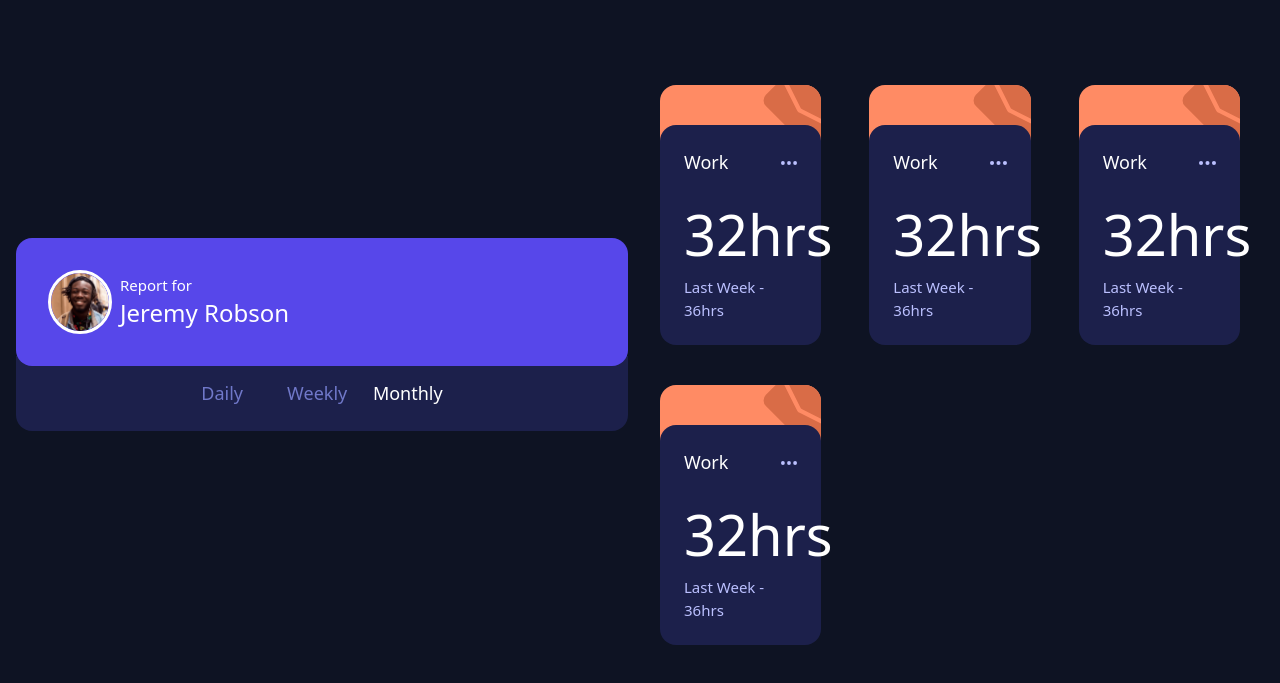
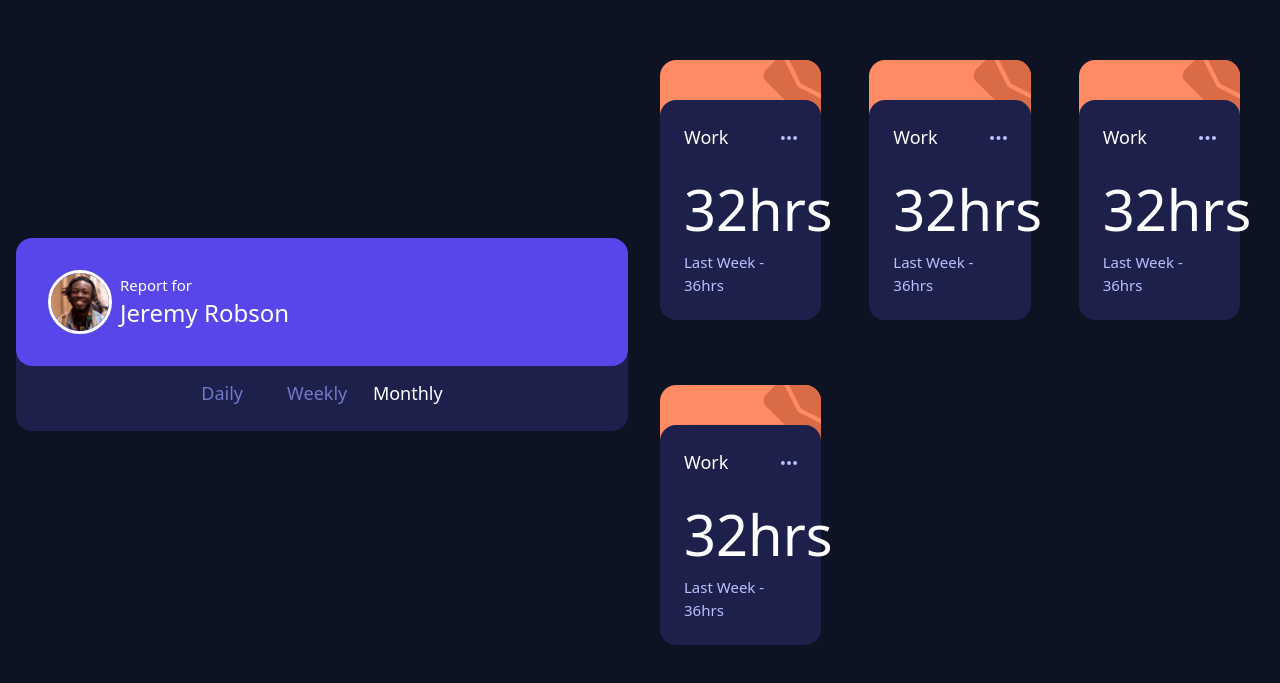
Before and after one commit to NarelaCamara/time-tracking-dashboard, a React (Vite) app: page / in a window 1280 px wide. Shown: the part 103-786 px from the top of the page. Built offline with nearby package versions, Linux system fonts and the light colour scheme.

Commit message:
feat: card

```diff
--- a/src/components/card/Card.tsx
+++ b/src/components/card/Card.tsx
@@ -4,7 +4,7 @@ import work from "../../assets/icon-work.svg";
 
 export const Card: React.FC = () => {
   return (
-    <div className="relative flex flex-col lg:ml-8 min-w-[327px] md:min-h-[188px] md:min-w-auto my-12">
+    <div className="relative flex flex-col min-w-[327px] md:min-h-[213px] md:min-w-auto my-12 lg:ml-8">
       {/* Fondo con el ícono */}
       <div className="p-6 flex items-center gap-4 bg-[#FF8B64] rounded-2xl mb-8 overflow-hidden">
         <img
@@ -21,8 +21,8 @@ export const Card: React.FC = () => {
           <img src={ellipsis} className="h-1" alt="ellipsis" />
         </div>
 
-        <div className="flex flex-row lg:flex-col justify-between lg:justify-start items-center lg:items-start">
-          <h2 className="lg:text-[56px] text-[32px] text-white">32hrs</h2>
+        <div className="flex flex-row md:flex-col justify-between lg:justify-start items-center lg:items-start">
+          <h2 className="md:text-[56px] text-[32px] text-white">32hrs</h2>
           <p className="text-[15px] text-[#BBC0FF]">Last Week - 36hrs</p>
         </div>
       </div>
```
